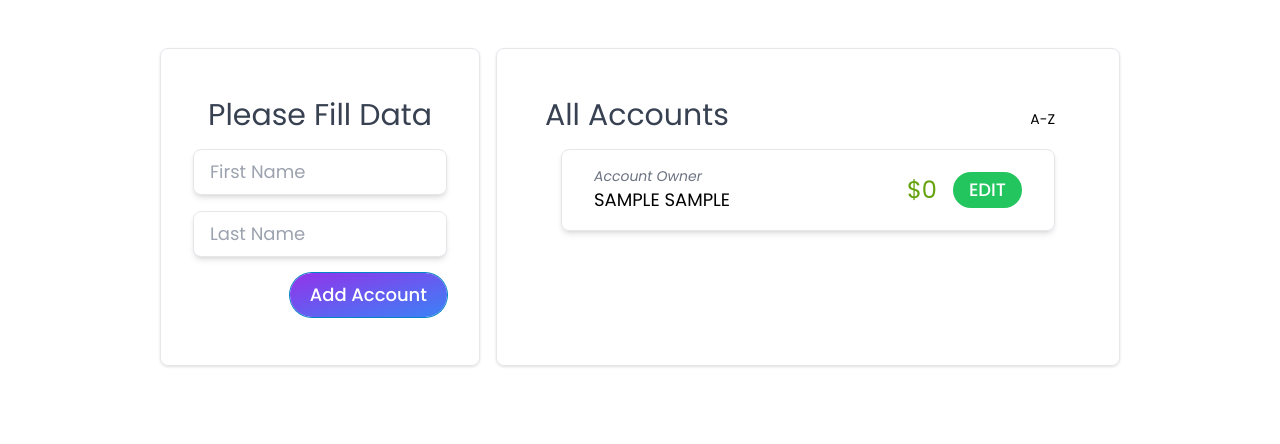
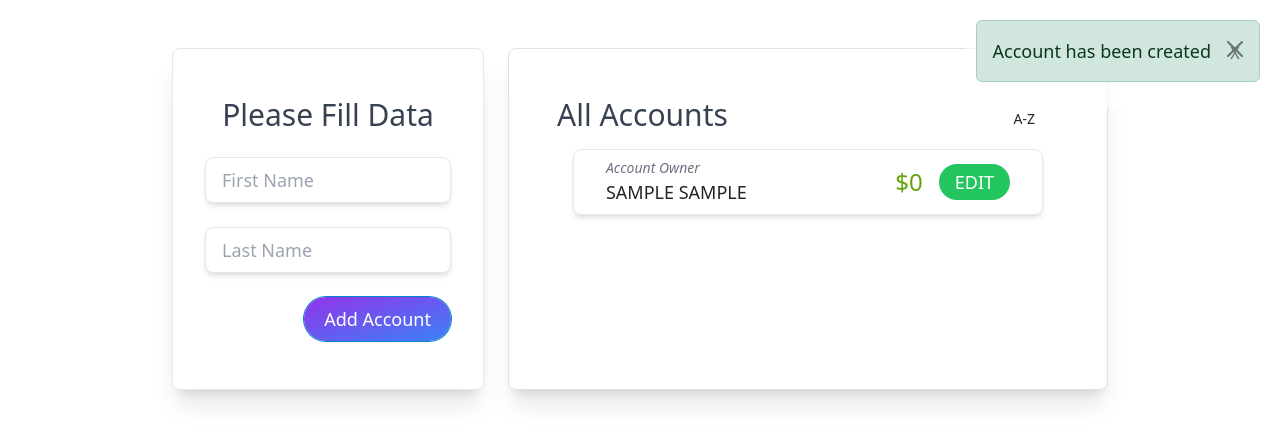
Before and after one commit to dkumza/bank-w-react-v1, a React (Vite) app: page / in a window 1280 px wide. Both pictures are taken after typing "Sample", "Sample" into the empty fields and a click on the button "Add Account". Shown: the top 444 px of the page. Built offline with nearby package versions, Linux system fonts and the light colour scheme.

Commit message:
messages added

```diff
--- a/package.json
+++ b/package.json
@@ -10,6 +10,7 @@
     "preview": "vite preview"
   },
   "dependencies": {
+    "bootstrap": "^5.3.2",
     "react": "^18.2.0",
     "react-dom": "^18.2.0",
     "uuidv4": "^6.2.13"
--- a/src/App.jsx
+++ b/src/App.jsx
@@ -1,9 +1,12 @@
 import { useState, useEffect } from "react";
+import "bootstrap/dist/css/bootstrap.min.css";
 import "./App.css";
 
 import { read, store, destroy, update } from "../ls";
 import { Create } from "./components/Create";
 import { Store } from "./components/Store";
+import Messages from "./components/Messages";
+import { v4 as uuidv4 } from "uuid";
 
 const KEY = "users";
 
@@ -14,8 +17,7 @@ function App() {
    const [clear, setClear] = useState(null); // destroy
    const [edit, setEdit] = useState(null);
    const [updateUsers, setUpdateUsers] = useState(null);
-
-   console.log(users);
+   const [messages, setMessages] = useState([]);
 
    useEffect(() => {
       // imitate fetch from server
@@ -39,6 +41,7 @@ function App() {
       }
       const id = store(KEY, create);
       setUsers((user) => [{ ...create, id }, ...user]);
+      addMessage("success", "Account has been created");
    }, [create]);
 
    useEffect(() => {
@@ -49,6 +52,7 @@ function App() {
       setUsers((u) => u.filter((user) => user.id !== clear.id));
       setClear(null);
       setRemove(null);
+      addMessage("success", "Account has been deleted");
    }, [clear]);
 
    useEffect(() => {
@@ -64,11 +68,29 @@ function App() {
       );
       setEdit(null);
       setUpdateUsers(null);
+      addMessage("success", "Balance updated");
    }, [updateUsers]);
+
+   const addMessage = (type, text) => {
+      const id = uuidv4();
+      setMessages((m) => [{ id, type, text }, ...m]);
+      setTimeout((_) => {
+         setMessages((m) => m.filter((message) => message.id !== id));
+      }, 3000);
+   };
+
+   const removeMessage = (id) => {
+      setMessages((m) => m.filter((message) => message.id !== id));
+   };
 
    return (
       <div className="flex gap-4 lg:flex-row flex-col justify-center ">
-         <Create setCreate={setCreate} />
+         <Create
+            setCreate={setCreate}
+            addMessage={addMessage}
+            messages={messages}
+            removeMessage={removeMessage}
+         />
          <Store
             users={users}
             updateUsers={updateUsers}
@@ -80,6 +102,7 @@ function App() {
             setClear={setClear}
             handleSortClick={handleSortClick}
          />
+         <Messages messages={messages} removeMessage={removeMessage} />
       </div>
    );
 }
--- a/src/components/Create.jsx
+++ b/src/components/Create.jsx
@@ -1,12 +1,14 @@
 /* eslint-disable react/prop-types */
 import { useState } from "react";
 
-export const Create = ({ setCreate }) => {
+export const Create = ({ setCreate, addMessage, messages, removeMessage }) => {
    const [name, setName] = useState("");
    const [lastName, setLastName] = useState("");
 
    const add = () => {
       if (name === "" || lastName === "") {
+         addMessage("danger", "Please fill data first");
+
          return;
       }
       setCreate({
--- /dev/null
+++ b/src/components/Messages.jsx
@@ -0,0 +1,30 @@
+export default function Messages({ messages, removeMessage }) {
+   if (messages.length === 0) {
+      return null;
+   }
+
+   return (
+      <div className="messages-bin">
+         {messages.map((message) => (
+            <div
+               key={message.id}
+               className={
+                  "alert alert-" +
+                  message.type +
+                  " alert-dismissible fade show flex items-center justify-center"
+               }
+               role="alert"
+            >
+               {message.text}
+               <button
+                  type="button"
+                  onClick={(_) => removeMessage(message.id)}
+                  className="btn btn-close"
+               >
+                  X
+               </button>
+            </div>
+         ))}
+      </div>
+   );
+}
--- a/src/components/Store.jsx
+++ b/src/components/Store.jsx
@@ -15,7 +15,7 @@ export const Store = ({
    handleSortClick,
 }) => {
    return (
-      <div className="w-full p-12 border rounded-lg shadow">
+      <div className="w-full p-12 border rounded-lg shadow-xl">
          <div className="info flex justify-between items-center">
             <h1 className="text-3xl text-gray-700 text-center mb-2">
                All Accounts
--- a/src/index.css
+++ b/src/index.css
@@ -15,7 +15,7 @@
    @apply lg:w-1/3
    lg:h-fit
   border p-12
-  shadow
+  shadow-xl
   rounded-lg
    px-8;
 }
@@ -50,7 +50,7 @@ input {
 }
 
 .new-user-small {
-   @apply flex justify-between items-center py-4 border px-8 rounded-lg shadow-md;
+   @apply flex justify-between items-center py-2 border px-8 rounded-lg shadow-md;
 }
 
 .new-user-big {
@@ -88,3 +88,16 @@ input {
 /* .btn-span {
    @apply
 } */
+
+.messages-bin {
+   position: fixed;
+   top: 10px;
+   right: 10px;
+   display: flex;
+   padding: 10px;
+   flex-direction: column;
+   justify-content: center;
+   align-items: center;
+   gap: 10px;
+   background-color: #ffffffaa;
+}
```
Also changed, not shown: 1 other file (tests, documents, lock files or other folders).
